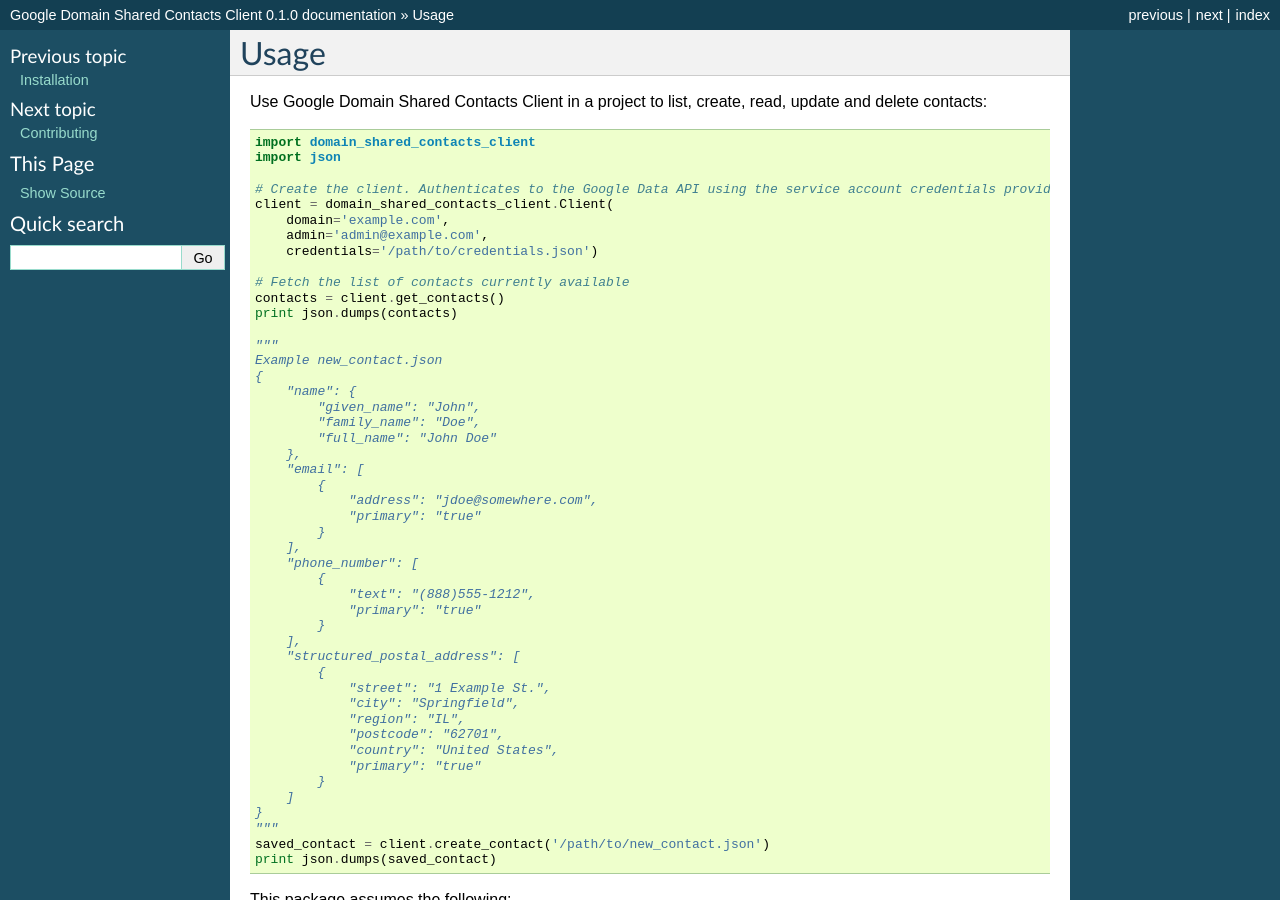
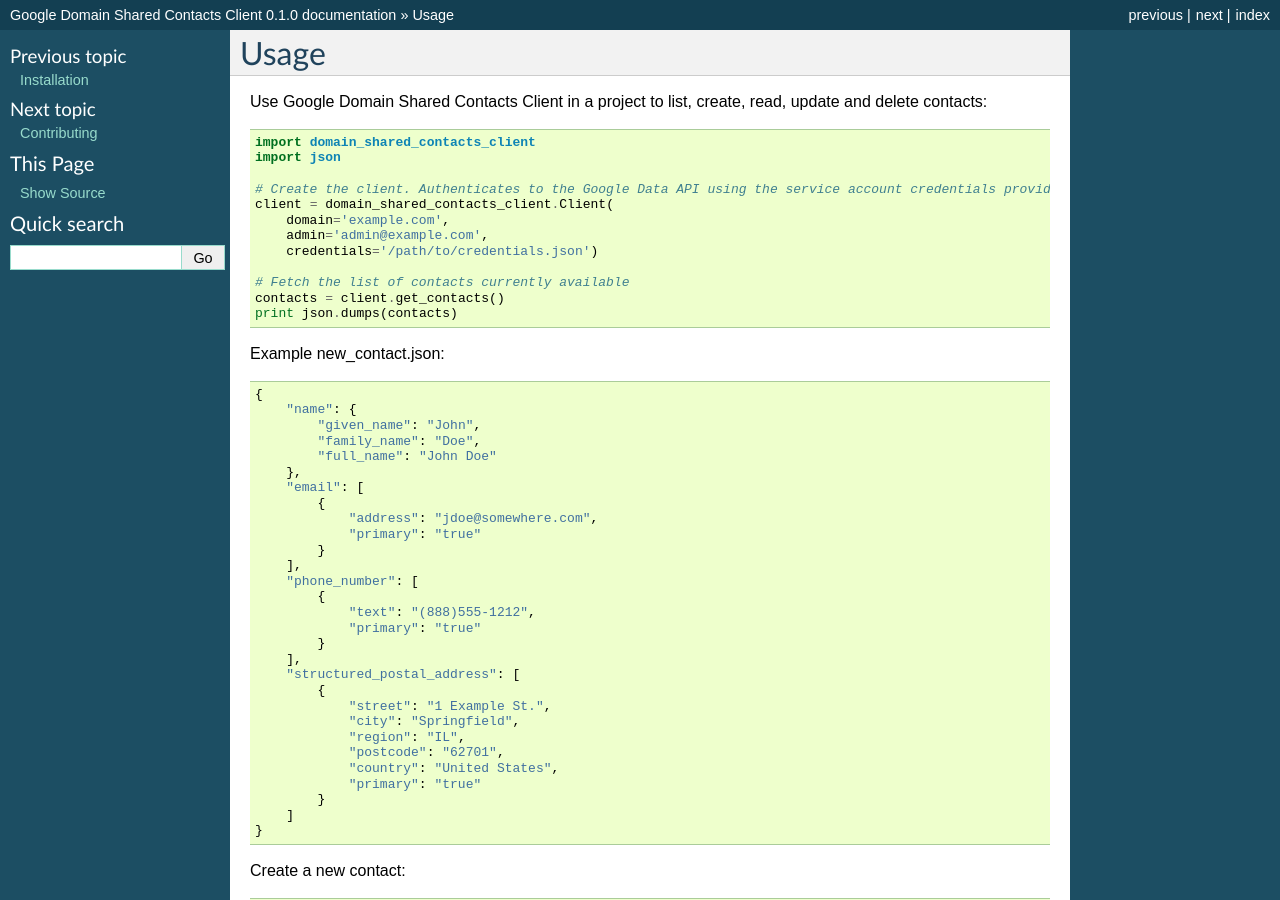
Before and after one commit to rjoyal/domain_shared_contacts_client, a Sphinx documentation site: the page built from docs/usage.rst, in a window 1280 px wide and 900 px high. Built offline with Sphinx 7.4.7, drawn with Linux system fonts in a browser that asks for light colours; pages that are not in the unit, such as notebooks, are missing from menus.

Commit message:
Update usage.rst

```diff
--- a/docs/usage.rst
+++ b/docs/usage.rst
@@ -18,8 +18,9 @@
     contacts = client.get_contacts()
     print json.dumps(contacts)
 
-    """
-    Example new_contact.json
+
+Example new_contact.json::
+
     {
         "name": {
             "given_name": "John",
@@ -49,7 +50,10 @@
             }
         ]
     }
-    """
+
+
+Create a new contact::
+
     saved_contact = client.create_contact('/path/to/new_contact.json')
     print json.dumps(saved_contact)
 
```
